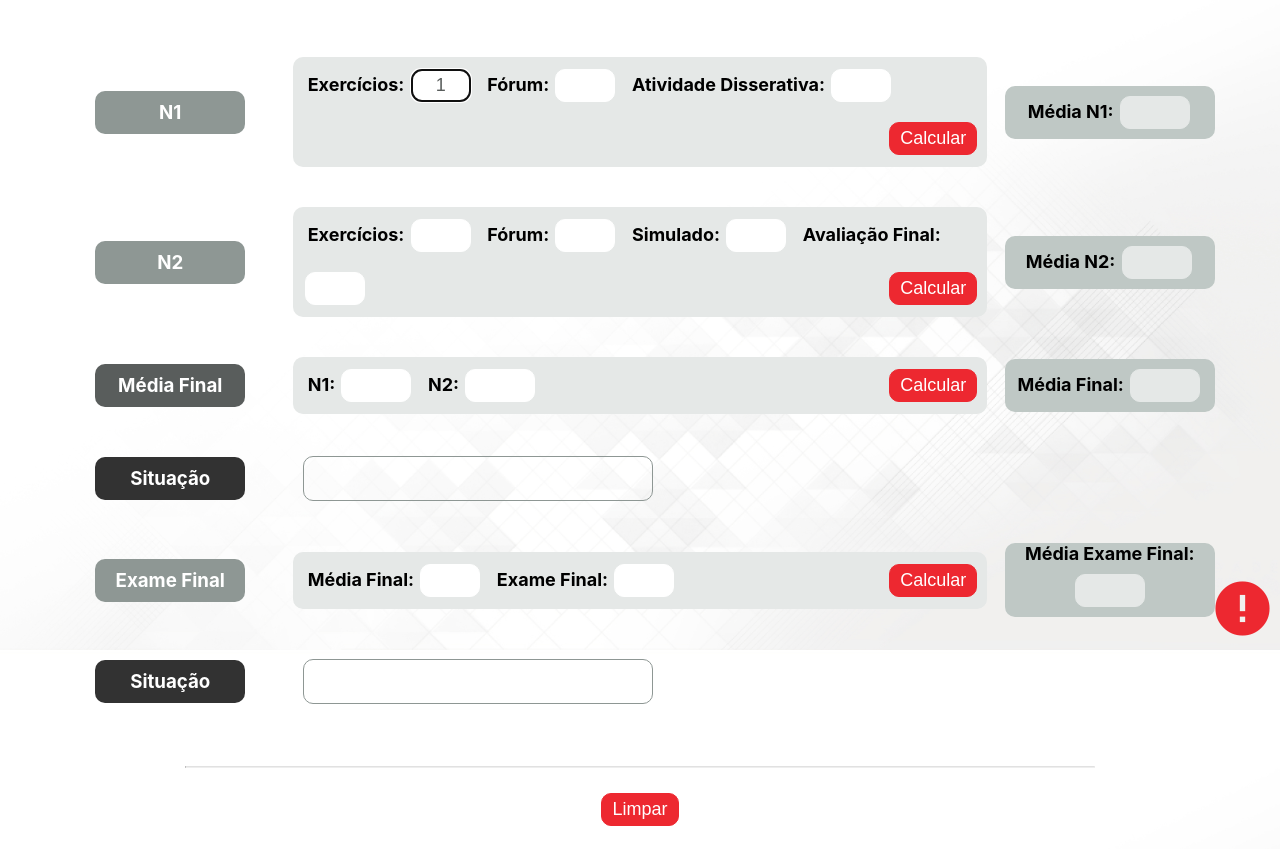
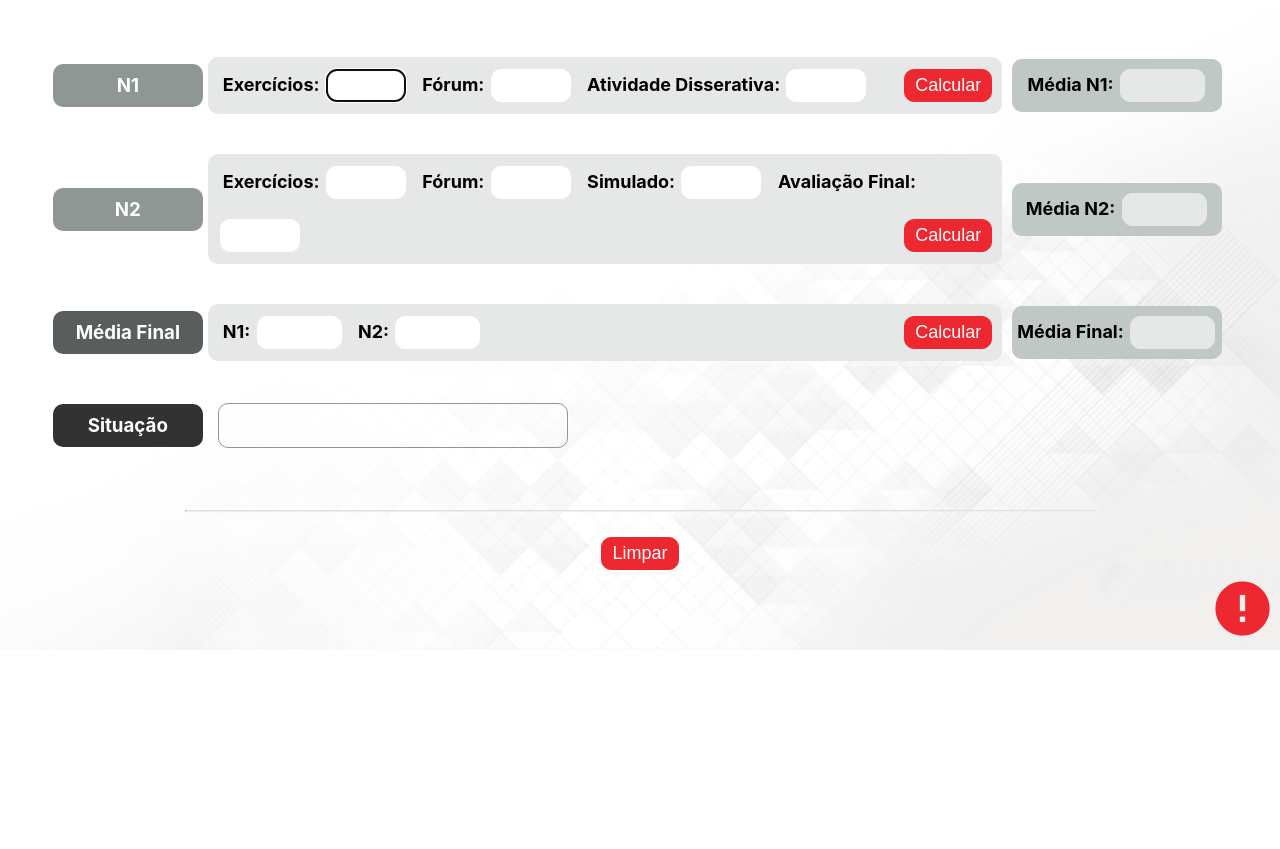
Before and after one commit to TMoraesTI/calendarioAFYA, a plain HTML site: page Simulador/index.html in a window 1280 px wide. Shown: the part 150-999 px from the top of the page. After the commit the page ends 800 px from the top, so only its background shows below. Drawn offline with nearby package versions, Linux system fonts and the light colour scheme.

Commit message:
Add files via upload

```diff
--- a/Simulador/index.html
+++ b/Simulador/index.html
@@ -8,7 +8,7 @@
   <link rel="stylesheet" href="style.css">
   <!-- <link rel="icon" href="https://unigranrio.blackboard.com/bbcswebdav/institution/nead_wd/templates/2020/v3.7/favicon.ico"type="image/x-icon"> -->
   <link href="https://fonts.googleapis.com/icon?family=Material+Icons" rel="stylesheet">
-  <title>AFYA | Simulador</title>
+  <title>Disciplinas Online | Simulador</title>
 </head>
 
 <body>
@@ -30,7 +30,7 @@
         <h3 class="conteudoNomeAV" id="conteudoNomeParte1"><span class="nomeAV" id="nomeParte1">N1</span></h3>
       </div>
       <div class="conteudoAV" id="conteudoParte1">
-        <label class="nomeAP" for="atividade1">Exercícios: <input class="notaAP" id="atividade1" name="atividade1" type="text" value="1" title="Vale até 10 pontos" autofocus/></label>
+        <label class="nomeAP" for="atividade1">Exercícios: <input class="notaAP" id="atividade1" name="atividade1" type="text" value="" title="Vale até 10 pontos" autofocus/></label>
         <label class="nomeAP" for="atividade2">Fórum: <input class="notaAP" id="atividade2" name="atividade2" type="text" value="" title="Vale até 10 pontos"/></label>
         <label class="nomeAP" for="atividade3">Atividade Disserativa: <input class="notaAP" id="atividade3" name="atividade3" type="text" value="" title="Vale até 20 pontos"/></label>
 
@@ -49,10 +49,10 @@
         <h3 class="conteudoNomeAV" id="conteudoNomeParte2"><span class="nomeAV" id="nomeParte2">N2</span></h3>
       </div>
       <div class="conteudoAV" id="conteudoParte2">
-        <label class="nomeAP" for="atividade4">Exercícios: <input class="notaAP" id="atividade4" name="atividade4" type="text" value="" title="Vale até 20 pontos"/></label>
-        <label class="nomeAP" for="atividade5">Fórum: <input class="notaAP" id="atividade5" name="atividade5" type="text" value="" title="Vale até 20 pontos"/></label>
-        <label class="nomeAP" for="atividade6">Simulado: <input class="notaAP" id="atividade6" name="atividade6" type="text" value="" title="Vale até 20 pontos"/></label>
-        <label class="nomeAP" for="atividade7">Avaliação Final: <input class="notaAP" id="atividade7" name="atividade7" type="text" value="" title="Vale até 20 pontos"/></label>
+        <label class="nomeAP" for="atividade4">Exercícios: <input class="notaAP" id="atividade4" name="atividade4" type="text" value="" title="Vale até 10 pontos"/></label>
+        <label class="nomeAP" for="atividade5">Fórum: <input class="notaAP" id="atividade5" name="atividade5" type="text" value="" title="Vale até 10 pontos"/></label>
+        <label class="nomeAP" for="atividade6">Simulado: <input class="notaAP" id="atividade6" name="atividade6" type="text" value="" title="Vale até 10 pontos"/></label>
+        <label class="nomeAP" for="atividade7">Avaliação Final: <input class="notaAP" id="atividade7" name="atividade7" type="text" value="" title="Vale até 30 pontos"/></label>
 
         <input class="btCalcular" id="btCalcularSimulador" type="button" onclick="calcularParte2()" value="Calcular" />
       </div>
@@ -68,60 +68,49 @@
         <h3 class="conteudoNomeAV" id="conteudoNomeMediaFinal1"><span class="nomeAV" id="nomeMediaFinal1">Média Final</span></h3>
       </div>
       <div class="conteudoAV" id="conteudoMediaFinal1">
-        <label class="nomeAP" for="Parte1" id="nomeParte1">N1: <input class="notaAP" id="Parte1" name="Parte1" type="text"
-            value="" title="Vale até 10 pontos"/></label>
-        <label class="nomeAP" for="Parte2" id="nomeParte2">N2: <input class="notaAP" id="Parte2" name="Parte2" type="text"
-            value="" title="Vale até 10 pontos"/></label>
+        <label class="nomeAP" for="Parte1" id="nomeParte1">N1: <input class="notaAP" id="Parte1" name="Parte1" type="text" value="" title="Vale até 10 pontos"/></label>
+        <label class="nomeAP" for="Parte2" id="nomeParte2">N2: <input class="notaAP" id="Parte2" name="Parte2" type="text" value="" title="Vale até 10 pontos"/></label>
 
-        <input class="btCalcular" id="btCalcularSimulador" type="button" onclick="calcularMediaFinal1()"
-          value="Calcular" />
+        <input class="btCalcular" id="btCalcularSimulador" type="button" onclick="calcularMediaFinal1()" value="Calcular" />
       </div>
       <div class="conteudoMediaAV" id="conteudoMediaFinal1">
-        <label class="conteudoNomeAP" id="conteudoResultadoMediaFinal1"><span class="nomeAP"
-            id="resultadoNomeMediaFinal1">Média Final: <input class="notaAP" id="resultadoMediaFinal1"
-              name="resultadoMediaFinal1" type="text" value="" readonly="readonly" /></span></label>
+        <label class="conteudoNomeAP" id="conteudoResultadoMediaFinal1"><span class="nomeAP" id="resultadoNomeMediaFinal1">Média Final: <input class="notaAP" id="resultadoMediaFinal1" name="resultadoMediaFinal1" type="text" value="" readonly="readonly" /></span></label>
       </div>
     </div>
 
     <div class="divisaoAV" id="divisaoMediaFinal1Situacao">
       <div class="conteudoNomeAV">
-        <h3 class="conteudoNomeAV" id="conteudoNomeMediaFinal1Situacao"><span class="nomeAV"
-            id="nomeMediaFinal1Situacao">Situação</span></h3>
+        <h3 class="conteudoNomeAV" id="conteudoNomeMediaFinal1Situacao"><span class="nomeAV" id="nomeMediaFinal1Situacao">Situação</span></h3>
       </div>
       <div class="conteudoAV" id="conteudoMediaFinal1Situacao">
-        <label class="situacao" for="situacaoMediaFinal1"><input class="nomeSituacao" id="situacaoMediaFinal1" type="text"
-            value="" readonly="readonly" /></label>
+        <label class="situacao" for="situacaoMediaFinal1"><input class="nomeSituacao" id="situacaoMediaFinal1" type="text" value="" readonly="readonly" /></label>
       </div>
     </div>
     </div>
 
-    <div class="divisaoAV" id="divisaoAVS">
-      <div class="conteudoNomeAV" id="nomeAVSimulador">
-        <h3 class="conteudoNomeAV" id="conteudoNomeAVS"><span class="nomeAV" id="nomeAVS">Exame Final</span></h3>
+    <div class="divisaoAV" id="divisaoMediaFinal2">
+      <div class="conteudoNomeAV">
+        <h3 class="conteudoNomeAV" id="conteudoNomeMediaFinal2"><span class="nomeAV" id="nomeMediaFinal2">Exame Final</span></h3>
       </div>
-      <div class="conteudoAV" id="conteudoAVS">
-        <label class="nomeAP" for="mediaFinal1">Média Final: <input class="notaAP" id="mediaFinal1" name="mediaFinal1"
-            type="text" value="" /></label>
-        <label class="nomeAP" for="AVS">Exame Final: <input class="notaAP" id="AVS" name="AVS" type="text" value="" /></label>
+      <div class="conteudoAV" id="conteudoMediaFinal2">
+        <label class="nomeAP" for="mediaFinal1" id="nomemediaFinal1">Média Final: <input class="notaAP" id="mediaFinal1" name="mediaFinal1" type="text" value=""/></label>
+        <label class="nomeAP" for="atividade8" id="nomeatividade8">Exame Final: <input class="notaAP" id="atividade8" name="atividade8" type="text" value="" title="Vale até 10 pontos"/></label>
 
-        <input class="btCalcular" id="btCalcularSimulador" type="button" onclick="calcularAVS()" value="Calcular" />
+        <input class="btCalcular" id="btCalcularSimulador" type="button" onclick="calcularMediaFinal2()" value="Calcular" />
       </div>
-      <div class="conteudoMediaAV" id="conteudoAVS">
-        <label class="conteudoNomeAP" id="conteudoResultadoAVS"><span class="nomeAP" id="resultadoNomeAVS">Média Exame Final:
-            <input class="notaAP" id="resultadoAVS" name="resultadoAVS" type="text" value=""
-              readonly="readonly" /></span></label>
+      <div class="conteudoMediaAV" id="conteudoMediaFinal2">
+        <label class="conteudoNomeAP" id="conteudoResultadoMediaFinal2"><span class="nomeAP" id="resultadoNomeMediaFinal2">Média Exame Final: <input class="notaAP" id="resultadoMediaFinal2" name="resultadoMediaFinal2" type="text" value="" readonly="readonly" /></span></label>
       </div>
     </div>
 
-    <div class="divisaoAV" id="divisaoAVSSituacao">
+    <div class="divisaoAV" id="divisaoMediaFinal2Situacao">
       <div class="conteudoNomeAV">
-        <h3 class="conteudoNomeAV" id="conteudoNomeAVSSituacao"><span class="nomeAV"
-            id="nomeAVSSituacao">Situação</span></h3>
+        <h3 class="conteudoNomeAV" id="conteudoNomeMediaFinal2Situacao"><span class="nomeAV" id="nomeMediaFinal2Situacao">Situação</span></h3>
       </div>
-      <div class="conteudoAV" id="conteudoAVSSituacao">
-        <label class="situacao" for="situacaoAVS"></label><input class="nomeSituacao" id="situacaoAVS" type="text"
-          value="" readonly="readonly" /></label>
+      <div class="conteudoAV" id="conteudoMediaFinal2Situacao">
+        <label class="situacao" for="situacaoMediaFinal2"><input class="nomeSituacao" id="situacaoMediaFinal2" type="text" value="" readonly="readonly" /></label>
       </div>
+    </div>
     </div>
     <br />
     <hr />
--- a/Simulador/script.js
+++ b/Simulador/script.js
@@ -111,7 +111,7 @@ function calcularMediaFinal1(){
     var Parte2 = parseFloat(document.getElementById('Parte2').value.replace(",",".").replace("","0"));
 
 
-    var soma = (Parte1 + Parte2) /2;
+    var soma = Parte1 + Parte2;
     var somaDecimal = Math.trunc(soma * 100) / 100;
 
     document.getElementById('resultadoMediaFinal1').value = somaDecimal.toString().replace(".", ",");
@@ -126,10 +126,10 @@ function calcularMediaFinal1(){
         document.getElementById('situacaoMediaFinal1').value = "Aprovado";
         document.getElementById('situacaoMediaFinal1').style.color = "#55cb50";
     }
-    else if (resultadoDecimal <= 60.99 && resultadoDecimal >= 40) {
-        document.getElementById('situacaoMediaFinal1').value = ("Alcançar na AS (" + (12 - resultadoDecimal) + ")").replace(".",",");;
-        document.querySelector('#divisaoAVS').style.display = "grid";
-        document.querySelector('#divisaoAVSSituacao').style.display = "grid";
+    else if (resultadoDecimal <= 69.99 && resultadoDecimal >= 40) {
+        document.getElementById('situacaoMediaFinal1').value = ("Alcançar no Exame Final (" + (100 - resultadoDecimal) + ")").replace(".",",");;
+        document.querySelector('#divisaoMediaFinal2').style.display = "grid";
+        document.querySelector('#divisaoMediaFinal2Situacao').style.display = "grid";
         document.getElementById('situacaoMediaFinal1').style.color = "#c2a202";
     }
     else {
@@ -139,53 +139,55 @@ function calcularMediaFinal1(){
 
     document.getElementById('mediaFinal1').disabled = true;
 }
-function calcularAVS(){
+
+function calcularMediaFinal2(){
     /*--Chamar nota da AV colocada pelo aluno ou importada automatica no evento anterior--*/
         /*mediaFinal1 = valor do campo anterior*/
     var mediaFinal1 = parseFloat(document.getElementById('resultadoMediaFinal1').value.replace(",",".").replace("","0"));
         /*mediaFinal2 = valor do campo adcionado pelo aluno*/
-    var mediaFinal2 = parseFloat(document.getElementById('mediaFinal2').value.replace(",",".").replace("","0"));
-    var AVS = parseFloat(document.getElementById('AVS').value.replace(",",".").replace("","0"));
+    var atividade8 = parseFloat(document.getElementById('atividade8').value.replace(",",".").replace("","0"));
 
 
-    var soma = (((mediaFinal1 + mediaFinal2)/2) + AVS)/2;
+    var soma = mediaFinal1 + atividade8;
     var somaDecimal = Math.trunc(soma * 100) / 100;
 
-    document.getElementById('resultadoAVS').value = somaDecimal.toFixed(2).toString().replace(".", ",");
+    document.getElementById('resultadoMediaFinal2').value = somaDecimal.toFixed(2).toString().replace(".", ",");
 
      /*--Condição da média do aluno--*/
-    var resultado = parseFloat(document.getElementById('resultadoAVS').value);
+    var resultado = parseFloat(document.getElementById('resultadoMediaFinal2').value);
     var resultadoDecimal = Math.trunc(resultado * 100) / 100;
 
-    if (resultadoDecimal >= 6) {
-        document.getElementById('situacaoAVS').value = "Aprovado";
-        document.getElementById('situacaoAVS').style.color = "#55cb50";
+    if (resultadoDecimal >= 60) {
+        document.getElementById('situacaoMediaFinal2').value = "Aprovado";
+        document.getElementById('situacaoMediaFinal2').style.color = "#55cb50";
     }
     else {
-        document.getElementById('situacaoAVS').value = "Reprovado";
-        document.getElementById('situacaoAVS').style.color = "#c52010";
+        document.getElementById('situacaoMediaFinal2').value = "Reprovado";
+        document.getElementById('situacaoMediaFinal2').style.color = "#c52010";
     }
 }
 
 function deletar(){
     /*--Limpar campos de médias e situação--*/
-    document.getElementById('AP1').value = "";
-    document.getElementById('AP2').value = "";
-    document.getElementById('AP3').value = "";
-    document.getElementById('AP4').value = "";
-    document.getElementById('PI').value = "";
+    document.getElementById('atividade1').value = "";
+    document.getElementById('atividade2').value = "";
+    document.getElementById('atividade3').value = "";
+    document.getElementById('atividade4').value = "";
+    document.getElementById('atividade5').value = "";
+    document.getElementById('atividade6').value = "";
+    document.getElementById('atividade7').value = "";
+    document.getElementById('atividade8').value = "";
     document.getElementById('Parte1').value = "";
     document.getElementById('Parte2').value = "";
     document.getElementById('resultadoParte1').value = "";
     document.getElementById('resultadoParte2').value = "";
-    document.getElementById('mediaFinal').value = "";
-    document.getElementById('resultadoMediaFinal').value = "";
-    document.getElementById('situacaoMediaFinal').value = "";
-    document.getElementById('AVS').value = "";
-    document.getElementById('resultadoAVS').value = "";
-    document.getElementById('situacaoAVS').value = "";
-    document.querySelector('#divisaoAVS').style.display = "none";
-    document.querySelector('#divisaoAVSSituacao').style.display = "none";
+    document.getElementById('mediaFinal1').value = "";
+    document.getElementById('resultadoMediaFinal1').value = "";
+    document.getElementById('situacaoMediaFinal1').value = "";
+    document.getElementById('resultadoMediaFinal2').value = "";
+    document.getElementById('situacaoMediaFinal2').value = "";
+    document.querySelector('#divisaoMediaFinal2').style.display = "none";
+    document.querySelector('#divisaoMediaFinal2Situacao').style.display = "none";
 }
 
 
--- a/Simulador/style.css
+++ b/Simulador/style.css
@@ -81,7 +81,7 @@ ul{
 }
 .divisaoAV{
   display: grid;
-  grid-template-columns: 1fr 3fr 1fr;
+  grid-template-columns: 1fr 6fr 1fr;
   margin: 20px;
 }
 .conteudoNomeAV{
@@ -114,7 +114,7 @@ ul{
   color: #000000;
 }
 .notaAP{
-  width: 60px;
+  width: 80px;
   text-align: center;
   background-color: #ffffff;
   margin: 10px 2px;
@@ -130,11 +130,11 @@ ul{
 
 
 
-#conteudoResultadoParte1, #conteudoResultadoParte2, #conteudoResultadoMediaFinal1, #conteudoResultadoAVS{
+#conteudoResultadoParte1, #conteudoResultadoParte2, #conteudoResultadoMediaFinal1, #conteudoResultadoMediaFinal2{
   display: flex;
   margin: auto;
 }
-#resultadoNomeParte1, #resultadoNomeParte2, #resultadoNomeMediaFinal1, #resultadoNomeAVS{
+#resultadoNomeParte1, #resultadoNomeParte2, #resultadoNomeMediaFinal1, #resultadoNomeMediaFinal2{
   margin-top:auto;
   margin-bottom:auto;
   border-radius: 10px;
@@ -143,12 +143,12 @@ ul{
   text-align: center;
   width: 210px;
 }
-#resultadoParte1, #resultadoParte2, #resultadoMediaFinal1, #resultadoAVS{
+#resultadoParte1, #resultadoParte2, #resultadoMediaFinal1, #resultadoMediaFinal2{
   background-color: #E5E8E7;
   border: #E5E8E7 1px solid;
 }
-#resultadoParte1, #resultadoParte2, #resultadoMediaFinal1, #resultadoAVS, #Parte1, #Parte2{
-  width: 70px;
+#resultadoParte1, #resultadoParte2, #resultadoMediaFinal1, #resultadoMediaFinal2, #Parte1, #Parte2{
+  width: 85px;
 }
 
 .nomeSituacao{
@@ -160,10 +160,10 @@ ul{
 }
 
 
-#nomeMediaFinal1Situacao, #nomeAVSSituacao{
+#nomeMediaFinal1Situacao, #nomeMediaFinal2Situacao{
   background-color: #323232;
 }
-#conteudoMediaFinal1Situacao, #conteudoAVSSituacao{
+#conteudoMediaFinal1Situacao, #conteudoMediaFinal2Situacao{
   background-color: #ffffff00;
 }
 input{
@@ -195,10 +195,10 @@ hr{
 }
 
 
-/* #divisaoAVS, #divisaoAVSSituacao{
+#divisaoMediaFinal2, #divisaoMediaFinal2Situacao{
 display: none;
 }
- */
+
 
 
 @media only screen and (max-width: 880px){
@@ -206,10 +206,10 @@ display: none;
    display: grid;
    grid-template-columns: 1fr;
   }
-  .conteudoAV#conteudoParte1, .conteudoAV#conteudoParte2, .conteudoAV#conteudoMediaFinal1,.conteudoAV#conteudoAVS{
+  .conteudoAV#conteudoParte1, .conteudoAV#conteudoParte2, .conteudoAV#conteudoMediaFinal1,.conteudoAV#conteudoMediaFinal2{
     margin: 10px;
   }
-  #conteudoParte1Situacao, #conteudoParte2Situacao, #conteudoMediaFinal1Situacao, #conteudoAVSSituacao{
+  #conteudoParte1Situacao, #conteudoParte2Situacao, #conteudoMediaFinal1Situacao, #conteudoMediaFinal2Situacao{
     margin-left: auto;
     margin-right: auto;
   }
@@ -231,7 +231,7 @@ display: none;
   .imgBotao{
     margin: auto;
   }
-  .conteudoAV#conteudoMediaFinal1, .conteudoAV#conteudoAVS{
+  .conteudoAV#conteudoMediaFinal1, .conteudoAV#conteudoMediaFinal2{
     display: grid;
     grid-template-columns: 1fr;
     width: 210px;
```
